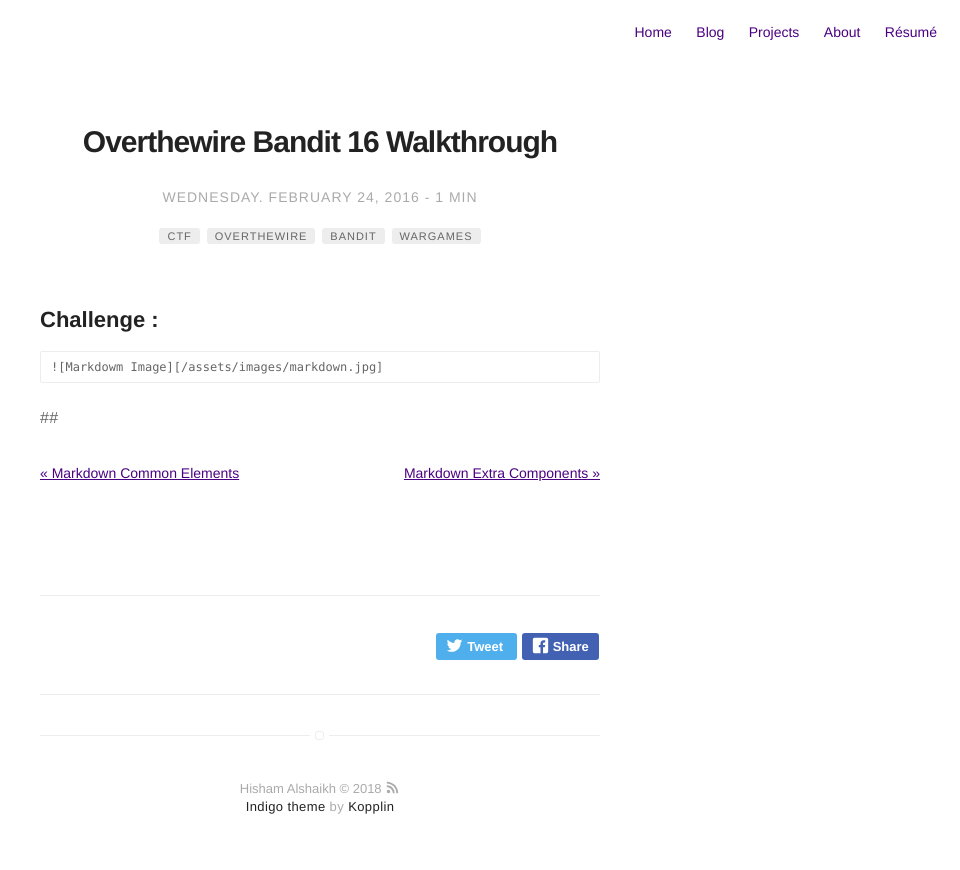
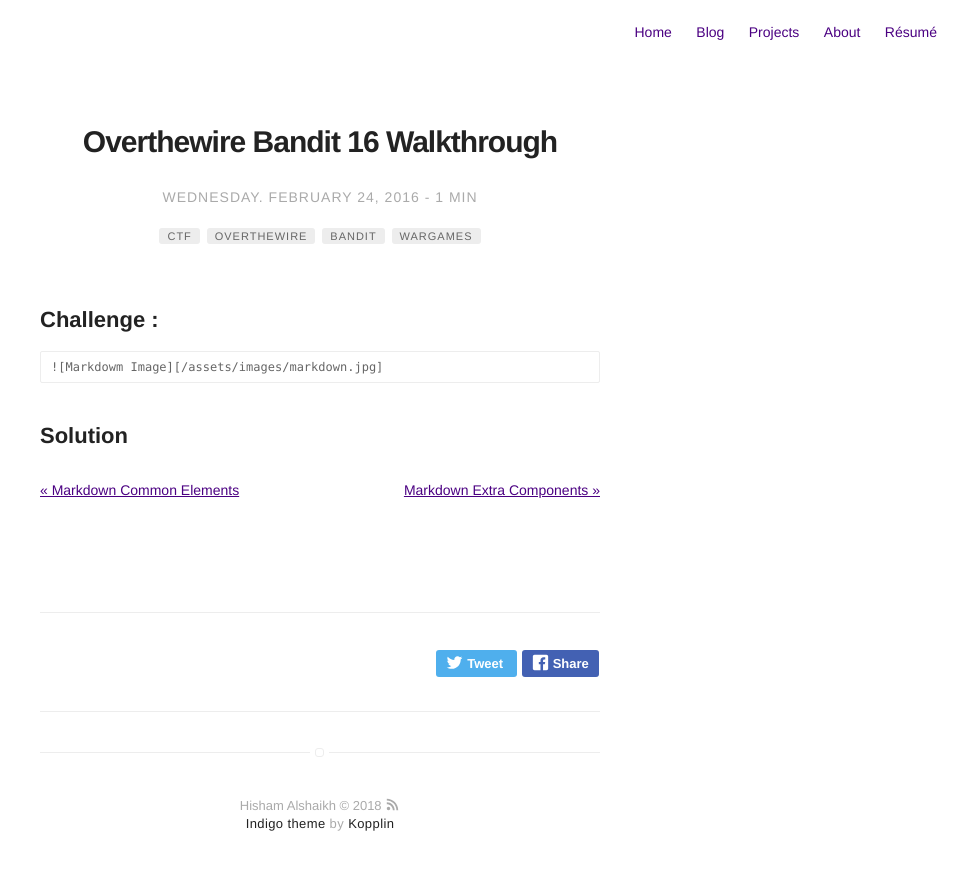
Before and after one commit to h15h4m/h15h4m.github.io, a Jekyll site: the page built from _posts/2018-01-14-bandit-16-solution.markdown, in a window 1280 px wide. Shown: the top 870 px of the page, without its empty margins (320-1280 px from the left). Built offline with Jekyll 4.4.1, drawn with Linux system fonts in a browser that asks for light colours.

Commit message:
Update 2018-01-14-bandit-16-solution.markdown

```diff
--- a/_posts/2018-01-14-bandit-16-solution.markdown
+++ b/_posts/2018-01-14-bandit-16-solution.markdown
@@ -20,4 +20,4 @@ description: This is just a walkthrough for overthewire's bandit level 16
 ![Markdowm Image][/assets/images/markdown.jpg]
 {% endhighlight %}
 
-##
+## Solution
```
